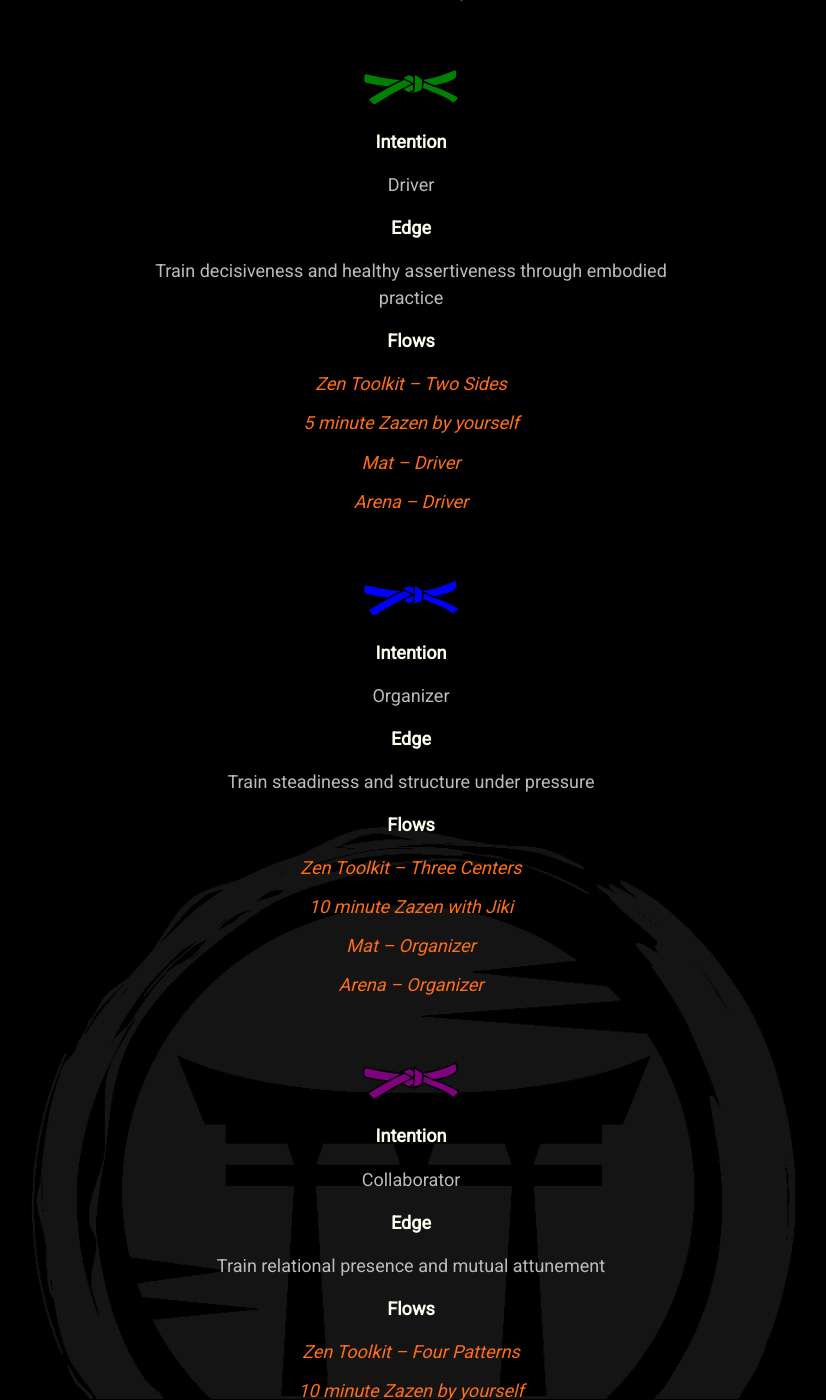
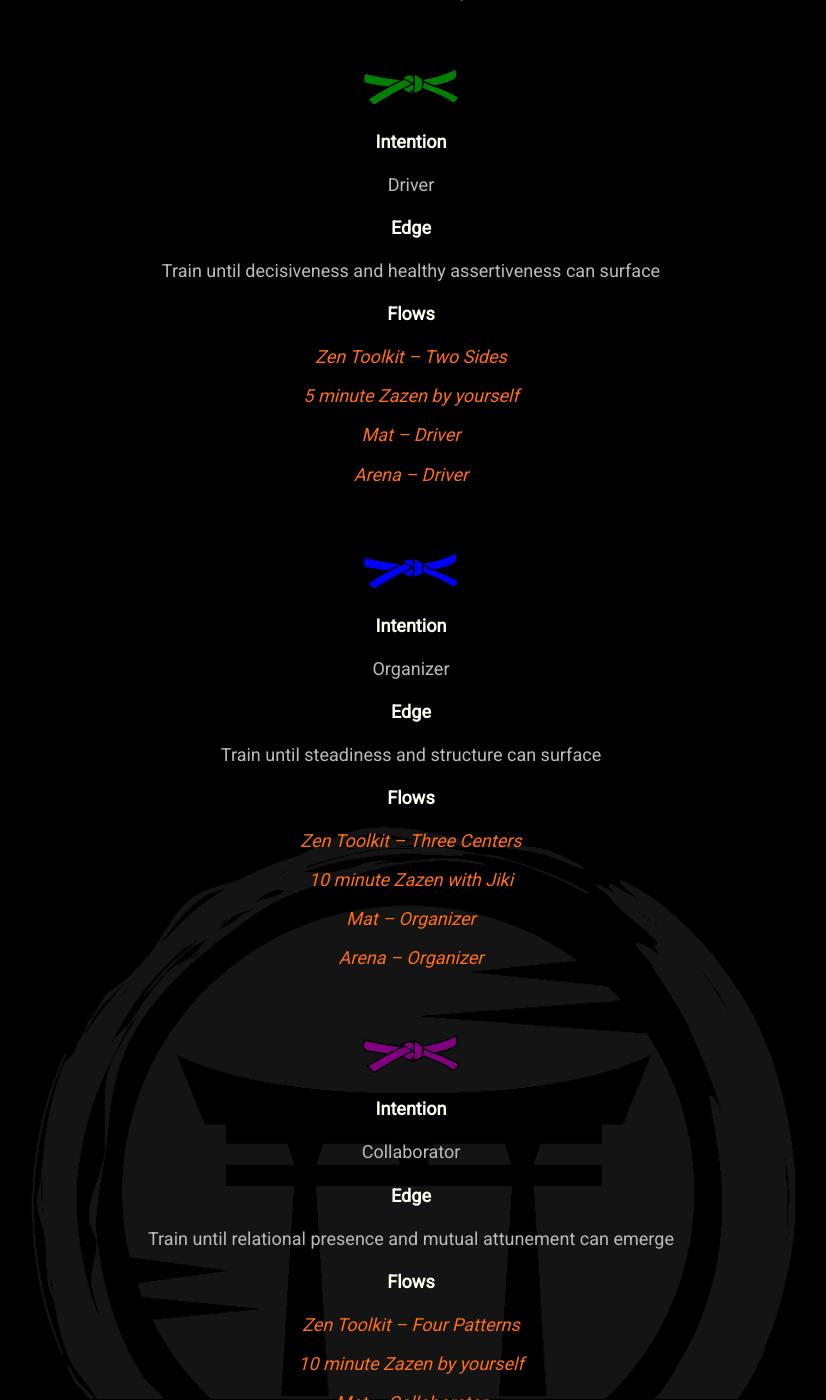
Before and after one commit to mindset-dojo/mindset-dojo.github.io, a Jekyll site: the page built from program.md, in a window 1280 px wide and 1400 px high, scrolled down 2060 px. Shown: the whole window, without its empty margins (229-1055 px from the left). Built offline with Jekyll 4.4.1, drawn with Linux system fonts in a browser that asks for light colours; some web fonts are replaced; some of the changed text lies outside the part shown.

Commit message:
feat: consider streamlined highly active program

```diff
--- a/_data/sections/program.yaml
+++ b/_data/sections/program.yaml
@@ -59,7 +59,7 @@ sections:
           label: 5th Kyu
           level: -5
           intention: Driver
-          edge: Train decisiveness and healthy assertiveness through embodied practice
+          edge: Train until decisiveness and healthy assertiveness can surface
           flows:
             - label: Zen Toolkit – Two Sides
               url: https://vimeo.com/944663134/d4f1c4f333
@@ -73,7 +73,7 @@ sections:
           label: 4th Kyu
           level: -4
           intention: Organizer
-          edge: Train steadiness and structure under pressure
+          edge: Train until steadiness and structure can surface
           flows:
             - label: Zen Toolkit – Three Centers
               url: https://vimeo.com/944672806/e099593826
@@ -87,7 +87,7 @@ sections:
           label: 3rd Kyu
           level: -3
           intention: Collaborator
-          edge: Train relational presence and mutual attunement
+          edge: Train until relational presence and mutual attunement can emerge
           flows:
             - label: Zen Toolkit – Four Patterns
               url: https://vimeo.com/944675826/c57a7ce142
@@ -101,7 +101,7 @@ sections:
           label: 2nd Kyu
           level: -2
           intention: Visionary
-          edge: Train intuitive spaciousness and integrative awareness
+          edge: Train until intuitive spaciousness and integrative awareness can emerge
           flows:
             - label: Zen Leader Off the Cushion
               url: https://zenleader.global/events
```
